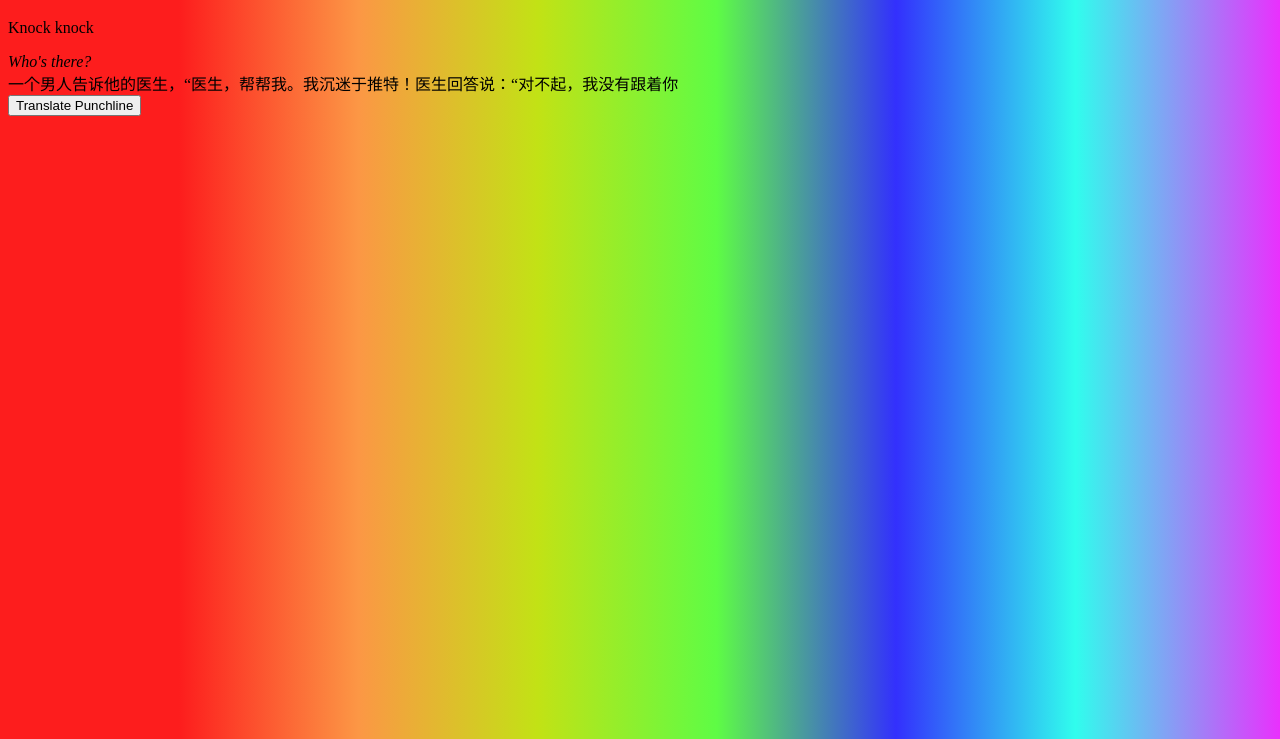
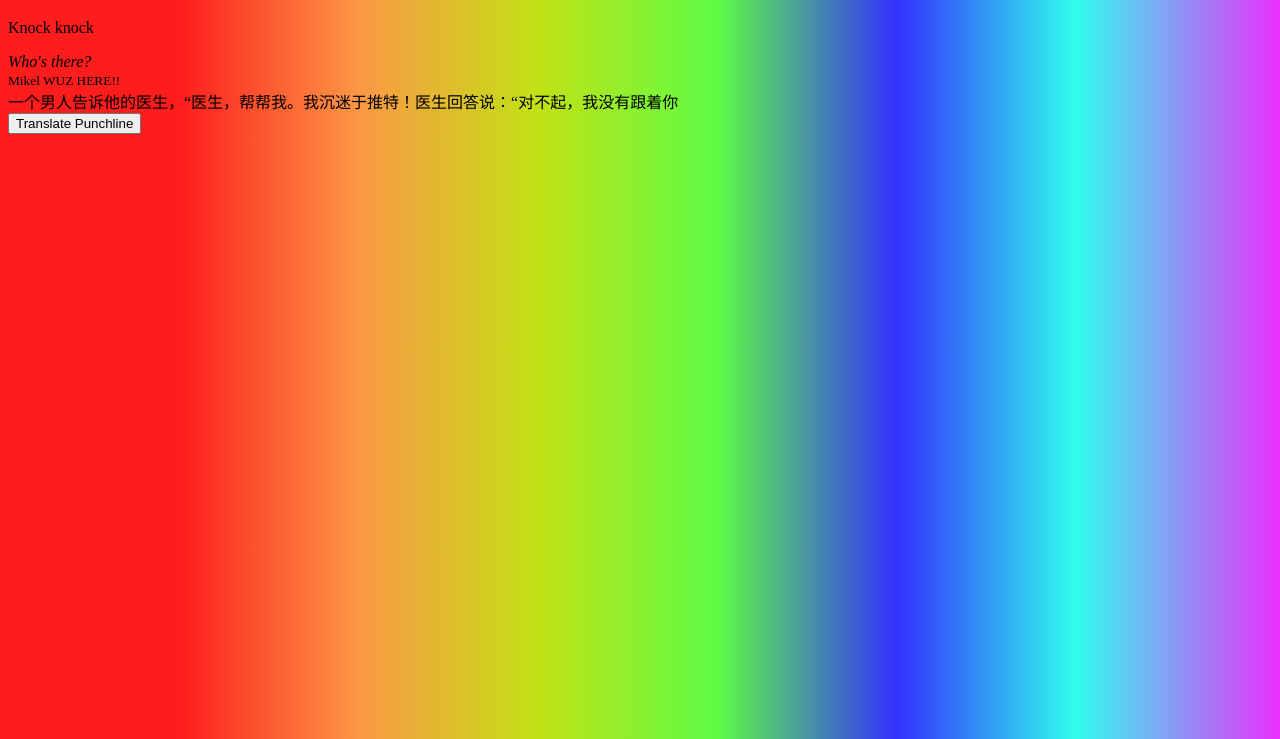
Before and after one commit to lego134/Joke-test, a plain HTML site: page index.html in a window 1280 px wide. Shown: the part 61-800 px from the top of the page. Drawn offline with Linux system fonts and the light colour scheme; a web font is replaced by a local one.

Commit message:
hahahahaha gotcha

```diff
--- a/index.html
+++ b/index.html
@@ -1,7 +1,4 @@
 <!DOCTYPE html>
-
-
-
 <head>
       <meta charset="utf-8">
       <title>Your joke page</title>
@@ -20,6 +17,7 @@
       <div>
         <em>Who's there?</em>
       </div>
+      <small>Mikel WUZ HERE!!</small>
 
       <div id="Chinese">
       一个男人告诉他的医生，“医生，帮帮我。我沉迷于推特！医生回答说：“对不起，我没有跟着你
```
